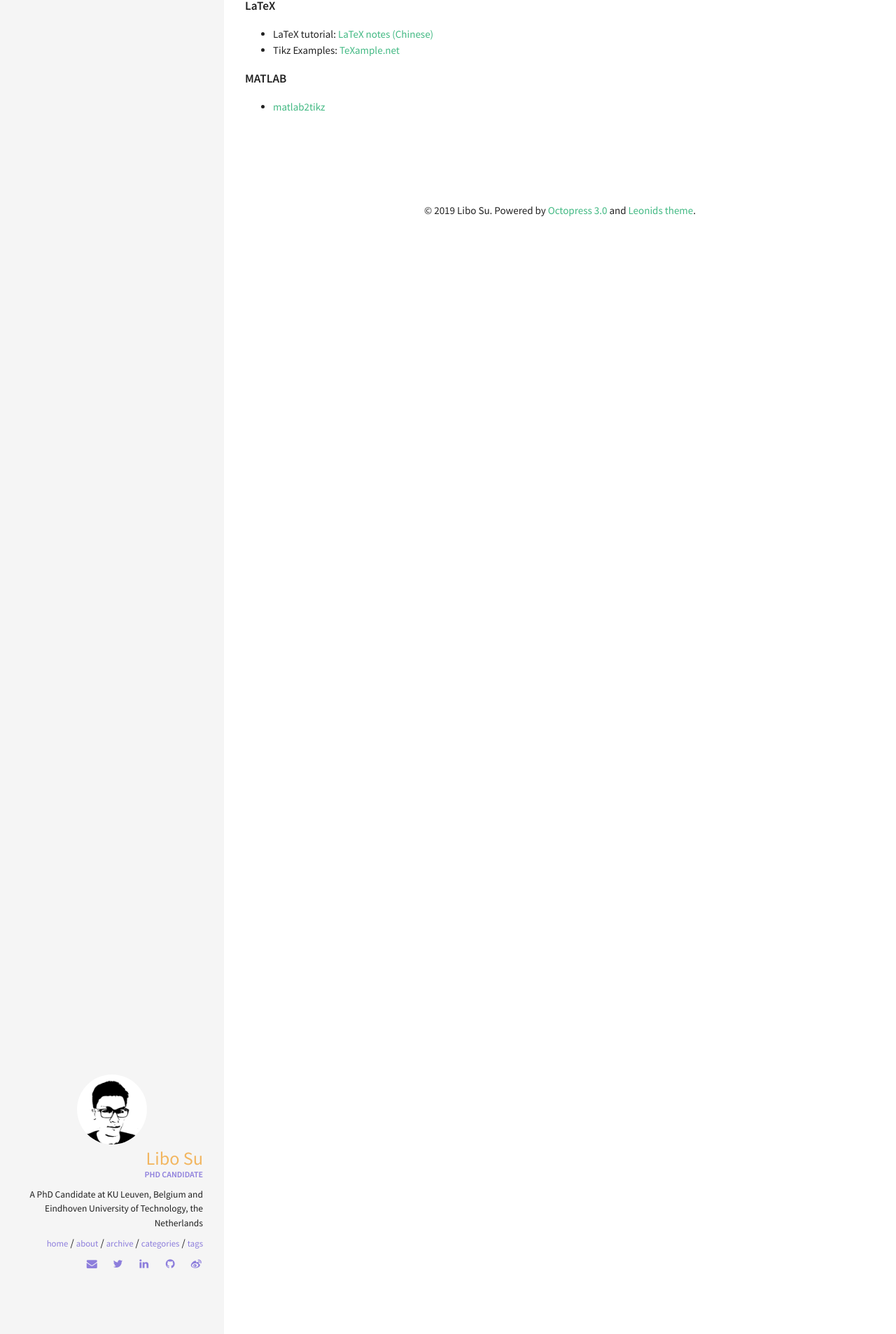
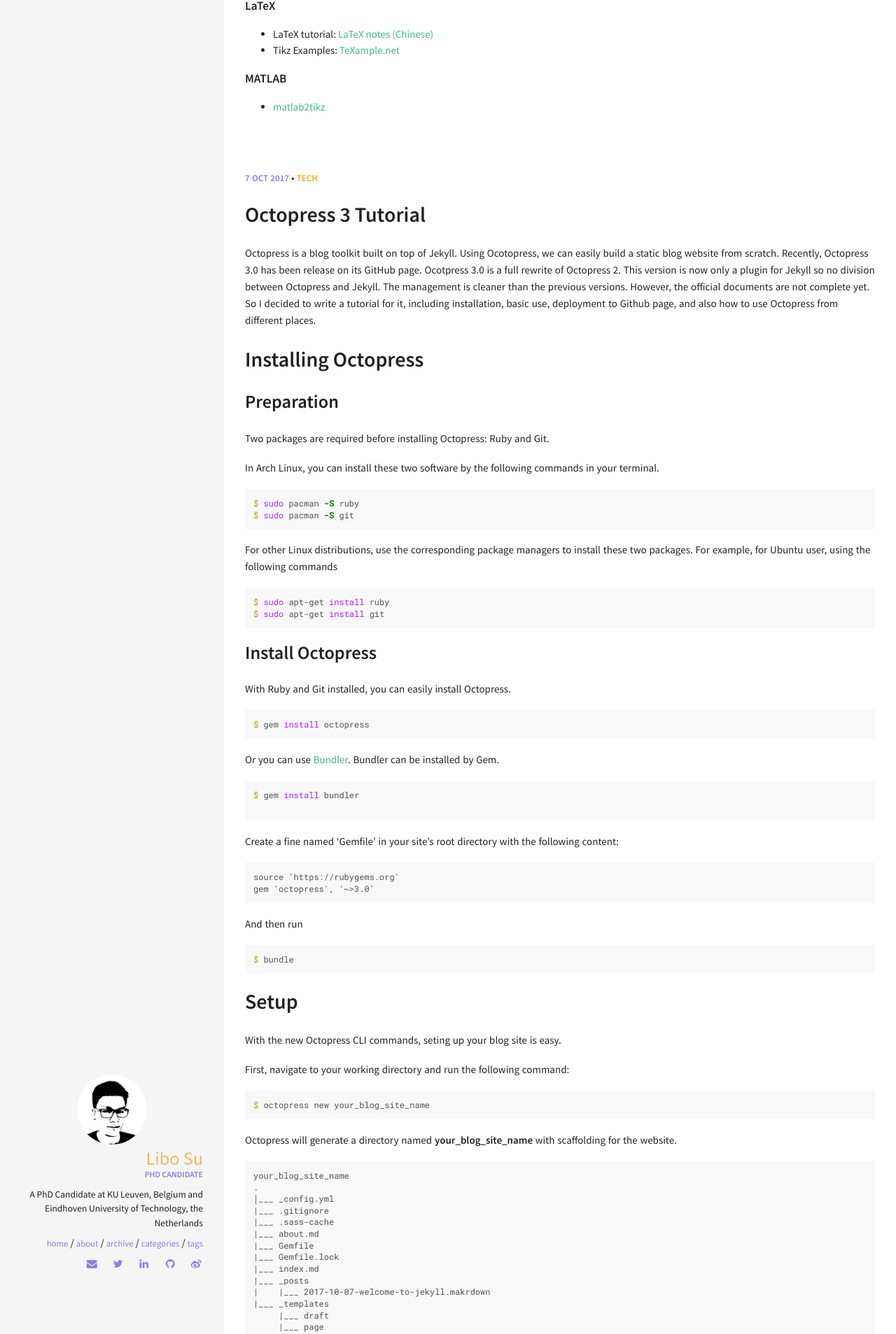
Before and after one commit to sulibo/sulibo.github.io, a Jekyll site: the page built from index.md, in a window 1280 px wide. Shown: the part 783-2690 px from the top of the page at 70% size. Built offline with Jekyll 4.4.1, drawn with Linux system fonts in a browser that asks for light colours; some of the changed text lies outside the part shown.

Commit message:
publish octopress 3 tutorial and remove Google plus and Hacker news share buttons (in _layouts/post.html)

````diff
--- a/_layouts/post.html
+++ b/_layouts/post.html
@@ -53,12 +53,14 @@
     <li>
       <a href="https://www.facebook.com/sharer/sharer.php?u={{ site.url }}{{ page.url }}" class="facebook btn" title="Share on Facebook"><i class="fa fa-facebook"></i><span> Facebook</span></a>
     </li>
+<!-- remove Goolge Plus and Hacker-new share buttons
     <li>
       <a href="https://plus.google.com/share?url={{ site.url }}{{ page.url }}" class="google-plus btn" title="Share on Google Plus"><i class="fa fa-google-plus"></i><span> Google+</span></a>
     </li>
     <li>
       <a href="https://news.ycombinator.com/submitlink?u={{ site.url }}{{ page.url }}" class="hacker-news btn" title="Share on Hacker News"><i class="fa fa-hacker-news"></i><span> Hacker News</span></a>
     </li>
+-->
     <li>
       <a href="https://www.reddit.com/submit?url={{ site.url }}{{ page.url }}" class="reddit btn" title="Share on Reddit"><i class="fa fa-reddit"></i><span> Reddit</span></a>
     </li>
--- /dev/null
+++ b/_posts/2017-10-07-octopress-3-tutorial.markdown
@@ -0,0 +1,254 @@
+---
+layout: post
+title: "Octopress 3 Tutorial"
+tags: jekyll blog github-page octopress
+categories: [Tech]
+comments: true
+date: 2017-10-07T09:50:20+101:00
+---
+Octopress is a blog toolkit built on top of Jekyll. Using Ocotopress, we can easily build a static blog website from scratch. Recently, Octopress 3.0 has been release on its GitHub page. Ocotpress 3.0 is a full rewrite of Octopress 2. This version is now only a plugin for Jekyll so no division between Octopress and Jekyll. The management is cleaner than the previous versions. However,  the official documents are not complete yet. So I decided to write a tutorial for it, including installation, basic use, deployment to Github page, and also how
+to use Octopress from different places.
+
+# Installing Octopress
+## Preparation
+Two packages are required before installing Octopress: Ruby and Git.
+
+In Arch Linux, you can install these two software by the following commands in your terminal.
+```bash
+$ sudo pacman -S ruby
+$ sudo pacman -S git
+```
+For other Linux distributions, use the corresponding package managers to install these two packages. For example, for Ubuntu user, using the following commands
+```bash
+$ sudo apt-get install ruby
+$ sudo apt-get install git
+```
+
+## Install Octopress
+With Ruby and Git installed, you can easily install Octopress.
+```bash
+$ gem install octopress
+```
+Or you can use [Bundler](https://bundler.io). Bundler can be installed by Gem.
+```bash
+$ gem install bundler
+
+```
+Create a fine named 'Gemfile' in your site's root directory with the following content:
+```Gemfile
+source 'https://rubygems.org'
+gem 'octopress', '~>3.0'
+```
+And then run
+```bash
+$ bundle
+```
+# Setup
+With the new Octopress CLI commands, seting up your blog site is easy.
+
+First, navigate to your working directory and run the following command:
+```bash
+$ octopress new your_blog_site_name
+```
+Octopress will generate a directory named **your_blog_site_name** with scaffolding for the website.
+```
+your_blog_site_name
+.
+│___ _config.yml
+|___ .gitignore
+|___ .sass-cache
+|___ about.md
+|___ Gemfile
+|___ Gemfile.lock
+|___ index.md
+|___ _posts
+|    |___ 2017-10-07-welcome-to-jekyll.makrdown
+|___ _templates
+     |___ draft
+     |___ page
+     |___ post
+```
+First, you will need to configure the setting for the websit. The configuration file is **_config.yml** located in the root directory of the site. Below is an example of such file. In this file, you can add the informaiton of your site (title, url, social accouts, etc.). Edit the file as you desire.
+```
+# Welcome to Jekyll!
+#
+# This config file is meant for settings that affect your whole blog, values
+# which you are expected to set up once and rarely edit after that. If you find
+# yourself editing this file very often, consider using Jekyll's data files
+# feature for the data you need to update frequently.
+#
+# For technical reasons, this file is *NOT* reloaded automatically when you use
+# 'bundle exec jekyll serve'. If you change this file, please restart the server process.
+
+# Site settings
+# These are used to personalize your new site. If you look in the HTML files,
+# you will see them accessed via {{ site.title }}, {{ site.email }}, and so on.
+# You can create any custom variable you would like, and they will be accessible
+# in the templates via {{ site.myvariable }}.
+title: Your awesome title
+email: your-email@example.com
+description: >- # this means to ignore newlines until "baseurl:"
+  Write an awesome description for your new site here. You can edit this
+  line in _config.yml. It will appear in your document head meta (for
+  Google search results) and in your feed.xml site description.
+baseurl: "" # the subpath of your site, e.g. /blog
+url: "" # the base hostname & protocol for your site, e.g. http://example.com
+twitter_username: jekyllrb
+github_username:  jekyll
+
+# Build settings
+markdown: kramdown
+theme: minima
+plugins:
+  - jekyll-feed
+
+# Exclude from processing.
+# The following items will not be processed, by default. Create a custom list
+# to override the default setting.
+# exclude:
+#   - Gemfile
+#   - Gemfile.lock
+#   - node_modules
+#   - vendor/bundle/
+#   - vendor/cache/
+#   - vendor/gems/
+#   - vendor/ruby/
+```
+# Basic Usage
+## Create a Post
+Octopress provides the following Octopress CLI command to create a post
+```bash
+$ octopress new post Hello World
+```
+This command create a new blog post with the tile of `Hello World`. You can change the title to any title you like. The newly created post can be found in the **_post** directory, which looks like below:
+```
+---
+layout: post
+title: "Hello World"
+---
+```
+The post file is a markdown file by default. You can add you content below the second `---`. The lines between the two triple-hypen `---` is the YAML front matter, where you can set predefined and custom variables, such as Categories, Tags and permalink for the post. More details can be found in [Jeyll Documentation](https://jekyllrb.com/docs/frontmatter/).
+
+## Build and Preview the site
+Octopress use Jekyll commands for building and preview the site. We can use the following command to build:
+
+```bash
+$ jekyll build
+```
+This command will build a static HTML website in the **_site** directory.
+
+To view the site built, use the command below
+
+```bash
+$ jekyll serve
+```
+Use you favorite browser to view it at the address `localhost: 4000`.
+
+# Deploy
+Ocotopress includes a deploy module, called [octopress deploy](https://github.com/octopress/deploy) that allows your site to be deployed with Rsync to S3 or GitHub papges. I deploy my site on GitHub page.
+
+First, create a repository named **username.github.io** on your Github. Your blog can be accessed via "https://username.github.io" after deployment. The "username" should be your own username.
+
+Then, setup the deployment configuration by `octopress deploy`.
+```bash
+$ octopress deploy init git git@github.com:username/username.github.io
+```
+Remember to replace "username" with your own username.
+
+Update the **_config.yml** if necessary (for example, add your blog URL). The line start with "url" in **_config.yml** should be
+```
+url: "https://username.github.io" # the base hostname & protocal for your site , e.g. http://exampel.com
+```
+
+Build your site with
+```bash
+$ jekyll build
+```
+Deploy your site to GitHub page.
+```bash
+$ octopress deploy
+```
+After this, you can view your site at https://username.github.io.
+
+With `octopress deploy`, a master branch is created in the directory **.deploy** and pushed to your GitHub page repository.
+
+To manage the source code, we can create a `source` branch and push it to your GitHub page repository.
+
+First add the following two lines in your `.gitignore` file.
+
+```
+.deploy
+_deploy.yml
+```
+
+Set your site's root directory as a Git repository. In your site's root directory, run
+```bash
+$ git init
+```
+Add the remote
+```bash
+$ git remote add git@github.com:username/username.github.io
+```
+Create the `source` branch
+```bash
+$ git checkout -b source
+```
+Push the source code to Github
+```bash
+$ git add .
+$ git commit -m "Initialization"
+$ git push origin source
+ ```
+
+# Use in different places
+This section describes how to recreate a local repository of your Octopress blog. This allows you to blog from different places.
+
+Before we start, let us have a look at how Octopress works.
+If you follow the deployment steps in the previous section, your Octopress repository on GitHub have two branches, `source` and `master`. The `source` branch contains the files to generate the blog and the `master` contains the blog itself. In the local repository, the `master` branch is stored in the subdirectory named **.deploy**. With '.deploy' in the **.gitignore** file, it is ignored when you run `git push origin source`. The `master` branch is updated when you run `octopress deploy`.
+
+## Clone your blog to the new location
+In the new location, clone the `source` branch to the local Octopress folder
+```bash
+$ git clone -b source git@github.com:username/username.github.io.git your_blog_site_name
+```
+Then install Octopress using Bundler
+```bash
+$ cd your_blog_site_name
+$ bundler
+```
+Build the site using `jekyll build`
+```bash
+$ jekyll build
+```
+
+Setup GitHub pages deployment
+```bash
+$ octopress deploy init git git@github.com:username/username.github.io.git
+```
+Pull the `master` branch from the GitHub repository via `octopress deploy`
+```bash
+$ octopress deploy
+```
+Note that in Octopress 3.0, `octopress deploy` includes the step of cloning (pulling) the `master` branch from the remote to the folder **.deploy** folder.
+
+## Pushing changes from two different machines
+To blog from more than one computer, you must make sure you push everything before switching between computers. In the first machine, follow the instructions after you have made the changes
+```bash
+$ jekyll build
+$ octopress deploy # update the blog and the remote master branch
+$ git add .
+$ git commit -m "some comments"
+$ git push origin source # update the remote source branch
+```
+In the second machine, pull the changes
+```bash
+$ git pull origin source #update the local source branch
+```
+After making the changes, update the blog and update the repository again
+```bash
+$ jekyll build
+$ octopress deploy # udpate the blog and the remote master branch
+$ git add .
+$ git commit -m "some comments"
+$ git push origin source
+```
````
Also changed, not shown: _drafts/octopress-3-tutorial.markdown (deleted, +0 -132 lines), README.md.
